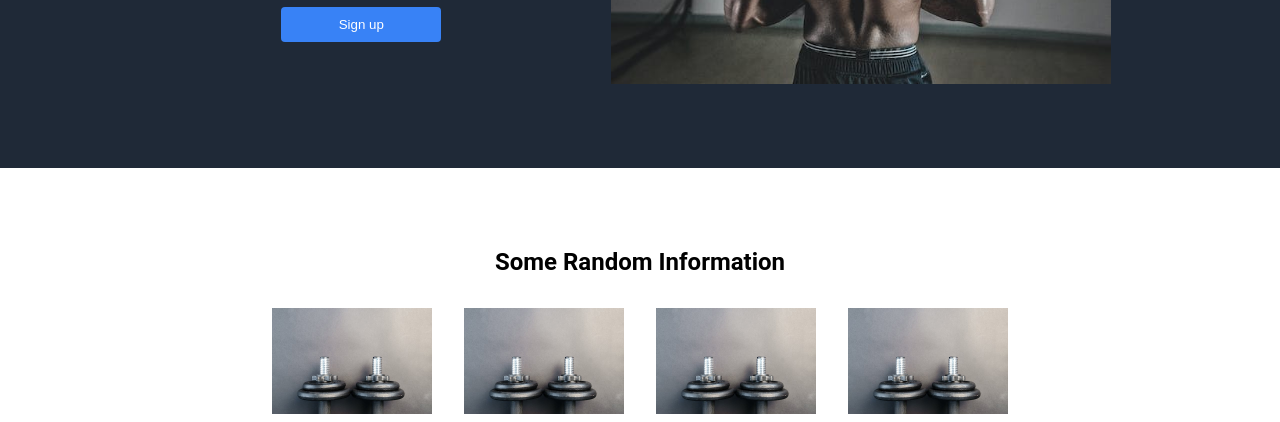
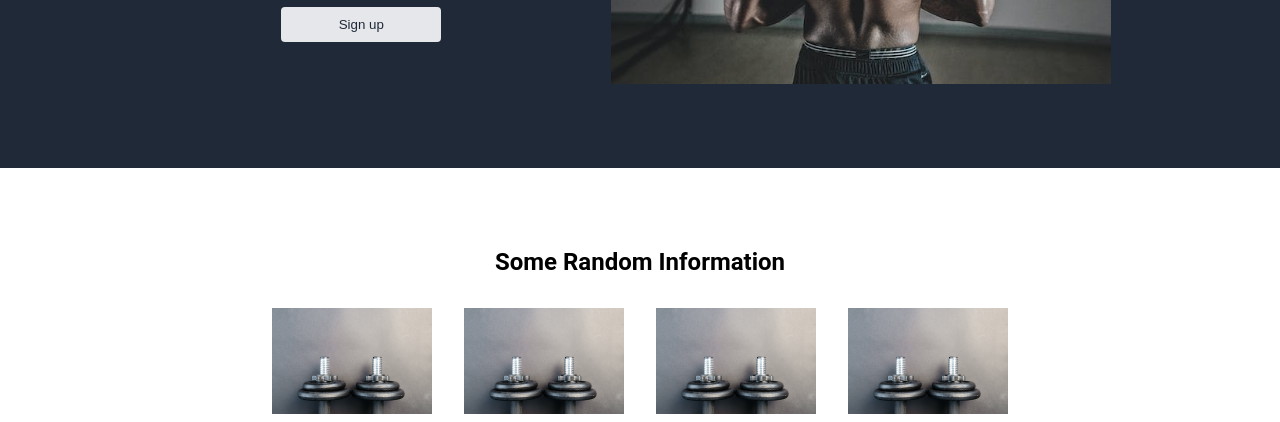
Before and after one commit to deppfellow/landing-page, a plain HTML site: page index.html in a window 1280 px wide. In both pictures the pointer is over the button 361 px from the left and 384 px from the top of the page. Shown: the part 360-782 px from the top of the page. Drawn offline with Linux system fonts and the light colour scheme.

Commit message:
I forgot to add hover btn effect for cover btn

```diff
--- a/styles/styleRef.css
+++ b/styles/styleRef.css
@@ -61,6 +61,8 @@ nav a {
 }
 
 /* COVER SECTION */
+/* COVER SECTION */
+/* COVER SECTION */
 
 .cover {
     display: flex;
@@ -98,6 +100,11 @@ nav a {
     width: 12em;
     padding: 10px 28px;
     margin: 0 auto;
+}
+
+.cover-btn:hover {
+    background-color: #E5E7EB;
+    color: #1F2937;
 }
 
 .cover-img {
```
